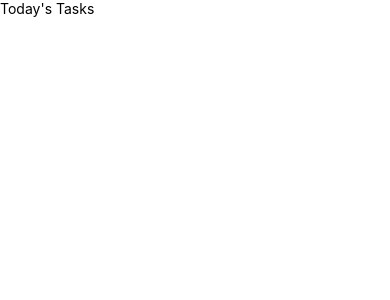
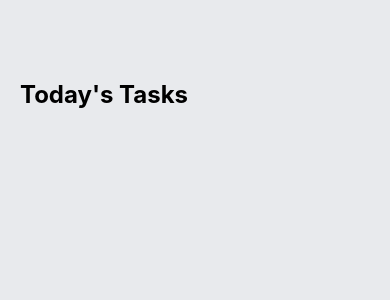
Before and after one commit to Mount-Blanc/to-do-list-v-reactnative, a React Native app in the folder todoList/: screen / in a window 390 px wide. Shown: the top 300 px of the page. Built offline with nearby package versions, Linux system fonts and the light colour scheme.

Commit message:
created components folder

```diff
--- a/todoList/App.js
+++ b/todoList/App.js
@@ -22,6 +22,16 @@ export default function App() {
 const styles = StyleSheet.create({
   container: {
     flex: 1,
-    backgroundColor: '#fff',
+    backgroundColor: '#E8EAED',
   },
+  tasksWrapper: {
+    paddingTop: 80,
+    paddingHorizontal: 20,
+  },
+  sectionTitle: {
+    fontSize: 24,
+    fontWeight:"bold",
+  },
+  items:{},
+
 });
```
Also changed, not shown: todoList/components/Task.js (added).
